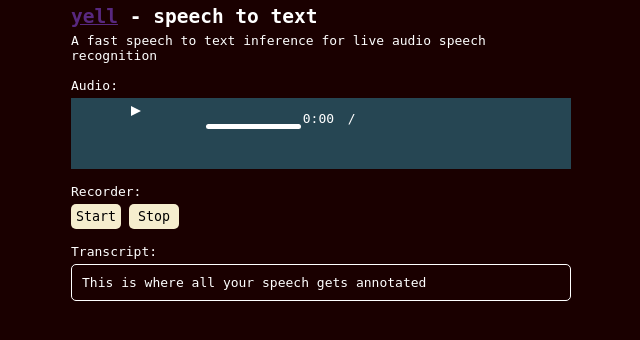
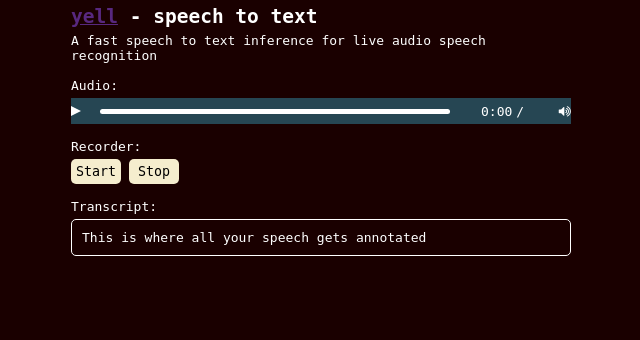
Before and after one commit to asceznyk/yell, a Flask app: page / in a window 1280 px wide. Shown: the top 340 px of the page, without its empty margins (319-959 px from the left). Run offline with Flask 2, Linux system fonts and the light colour scheme; parts of the project's set-up code (start-up, migrations or seed data) failed here and were passed over.

Commit message:
added audio player!

```diff
--- a/static/style.css
+++ b/static/style.css
@@ -134,7 +134,7 @@ html, body {
 	max-width: 500px;
 }
 
-.wrapper div {
+.wrapper>div {
 	margin-top:0px;
 	margin-bottom:15px;
 	width:-webkit-fill-available;
--- a/templates/main.html
+++ b/templates/main.html
@@ -4,6 +4,7 @@
     <title>Speech to text</title>
     <meta name="viewport" content="width=device-width, initial-scale=1.0"/>
     <link rel="stylesheet" href="{{ url_for('static', filename='style.css') }}"/>
+    <link rel="stylesheet" href="https://cdnjs.cloudflare.com/ajax/libs/font-awesome/4.7.0/css/font-awesome.css"/>
 </head>
 <body>
     <div class="wrapper">
```
